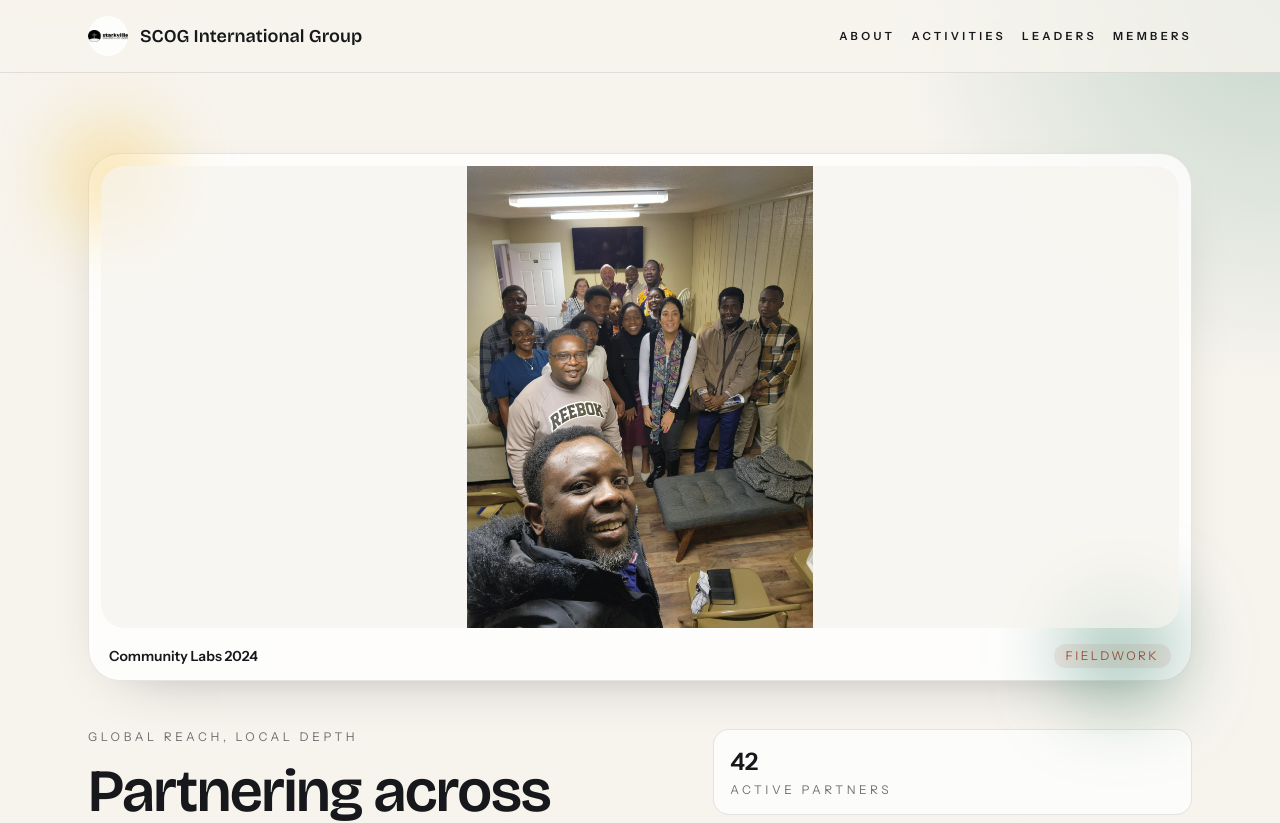
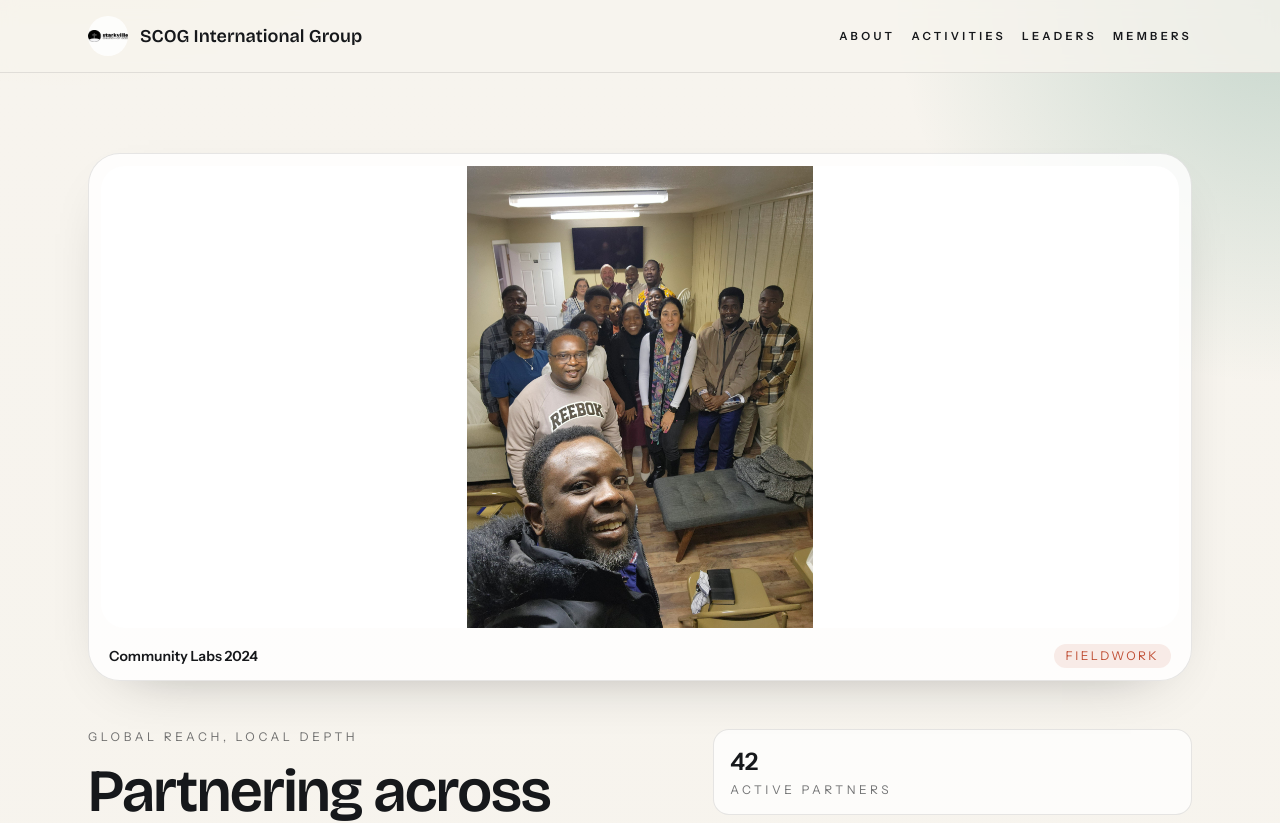
Before and after one commit to Evertte/ScogInternationalGroup, a Next.js app: page / in a window 1280 px wide. Shown: the top 823 px of the page. Built offline with nearby package versions, Linux system fonts and the light colour scheme.

Commit message:
refactor: update Hero component styles and remove unused image

```diff
--- a/components/sections/Hero.tsx
+++ b/components/sections/Hero.tsx
@@ -10,10 +10,8 @@ export default function Hero() {
   return (
     <section className="section-shell pb-16 pt-12 sm:pb-24 sm:pt-20">
       <div className="relative">
-        <div className="absolute -left-6 -top-6 h-24 w-24 rounded-full bg-sun/60 blur-2xl" />
-        <div className="absolute -bottom-6 right-4 h-28 w-28 rounded-full bg-sprout/40 blur-2xl" />
         <div className="overflow-hidden rounded-[32px] border border-ink/10 bg-white/80 p-3 shadow-soft">
-          <div className="relative aspect-[16/9] overflow-hidden rounded-[24px] bg-mist/70 sm:aspect-[21/9]">
+          <div className="relative aspect-[16/9] overflow-hidden rounded-[24px] bg-white sm:aspect-[21/9]">
             <Image
               src="/images/hero.jpeg"
               alt="Community collaboration meeting"
```
Also changed, not shown: public/images/hero.jpg (deleted).
